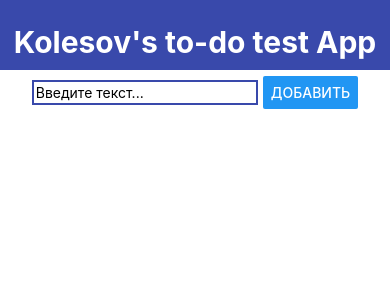
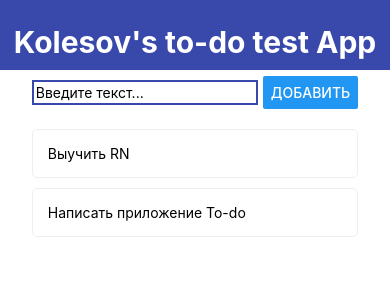
Before and after one commit to BogdanKolesov/first-react-native-project, a React Native app: screen / in a window 390 px wide. Shown: the top 300 px of the page. Built offline with nearby package versions, Linux system fonts and the light colour scheme.

Commit message:
add: TodoScreen

```diff
--- a/App.js
+++ b/App.js
@@ -21,7 +21,10 @@
 
   const [todoId, setTodoId] = useState(null);
 
-  const [todos, setTodos] = useState([])
+  const [todos, setTodos] = useState([
+    { id: '1', title: 'Выучить RN' },
+    { id: '2', title: 'Написать приложение To-do' }
+  ])
 
   const addTodo = (title) => {
 
@@ -39,11 +42,12 @@
   }
 
   let content = (
-    <MainScreen todos={todos} addTodo={addTodo} removeTodo={removeTodo} />
+    <MainScreen todos={todos} addTodo={addTodo} removeTodo={removeTodo} openTodo={setTodoId} />
   )
 
   if (todoId) {
-    content = <TodoScreen />
+    const selectedTodo = todos.find(todo => todo.id === todoId)
+    content = <TodoScreen goBack={() => setTodoId(null)} todo={selectedTodo} />
   }
   return (
     <View >
--- a/src/components/Todo/Todo.js
+++ b/src/components/Todo/Todo.js
@@ -16,7 +16,7 @@
 
 
 
-const Todo = ({ todo, onRemove }) => {
+const Todo = ({ todo, onRemove, onOpen }) => {
     const longPressHandler = () => {
         onRemove(todo.id)
     }
@@ -24,7 +24,7 @@
     return (
         <TouchableOpacity
             activeOpacity={0.5}
-            // onPress={() => console.log('Pressed', todo.id)}
+            onPress={() => onOpen(todo.id)}
             onLongPress={longPressHandler}
         >
             <View style={styles.todo}>
--- a/src/components/Views/MainScreen/MainScreen.js
+++ b/src/components/Views/MainScreen/MainScreen.js
@@ -7,7 +7,7 @@
 
 })
 
-const MainScreen = ({ addTodo, todos, removeTodo }) => {
+const MainScreen = ({ addTodo, todos, removeTodo, openTodo }) => {
     return (
         <View>
             <AddTodo onSubmit={addTodo} />
@@ -18,7 +18,7 @@
                 data={todos}
                 scrollEnabled={true}
                 renderItem={({ item }) => (
-                    <Todo todo={item} onRemove={removeTodo} />
+                    <Todo todo={item} onRemove={removeTodo} onOpen={openTodo} />
                 )}
             />
         </View>
--- a/src/components/Views/TodoScreen/TodoScreen.js
+++ b/src/components/Views/TodoScreen/TodoScreen.js
@@ -1,17 +1,18 @@
 import React from 'react';
-import { StyleSheet, View, Text } from 'react-native';
+import { StyleSheet, View, Text, Button } from 'react-native';
 
 
 const styles = StyleSheet.create({
 
 })
 
-const TodoScreen = () => {
+const TodoScreen = ({ goBack, todo }) => {
     return (
         <View>
             <Text>
-                Todo Screen
+                {todo.title}
             </Text>
+            <Button title="Назад" onPress={goBack} />
         </View>
     );
 };
```
